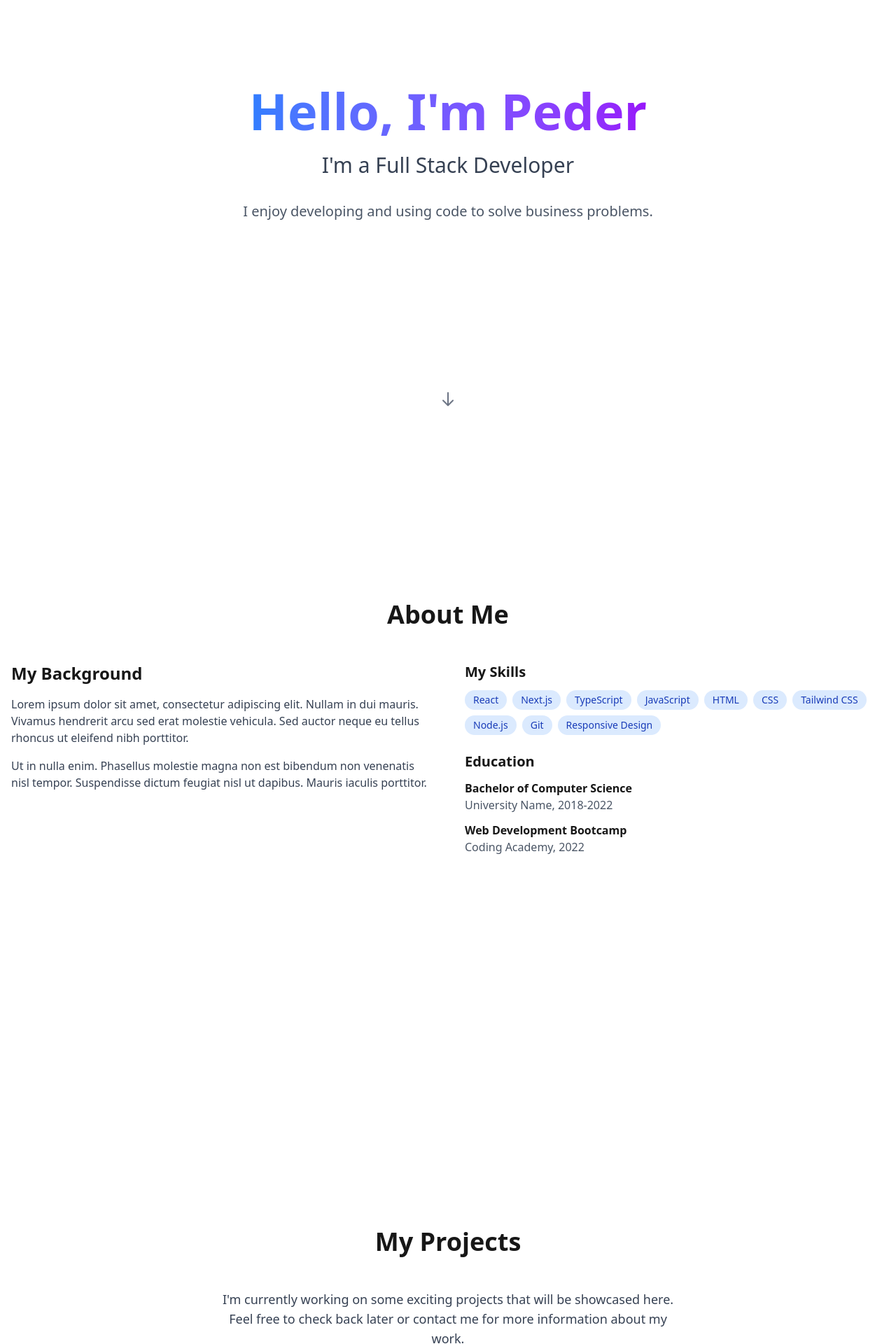
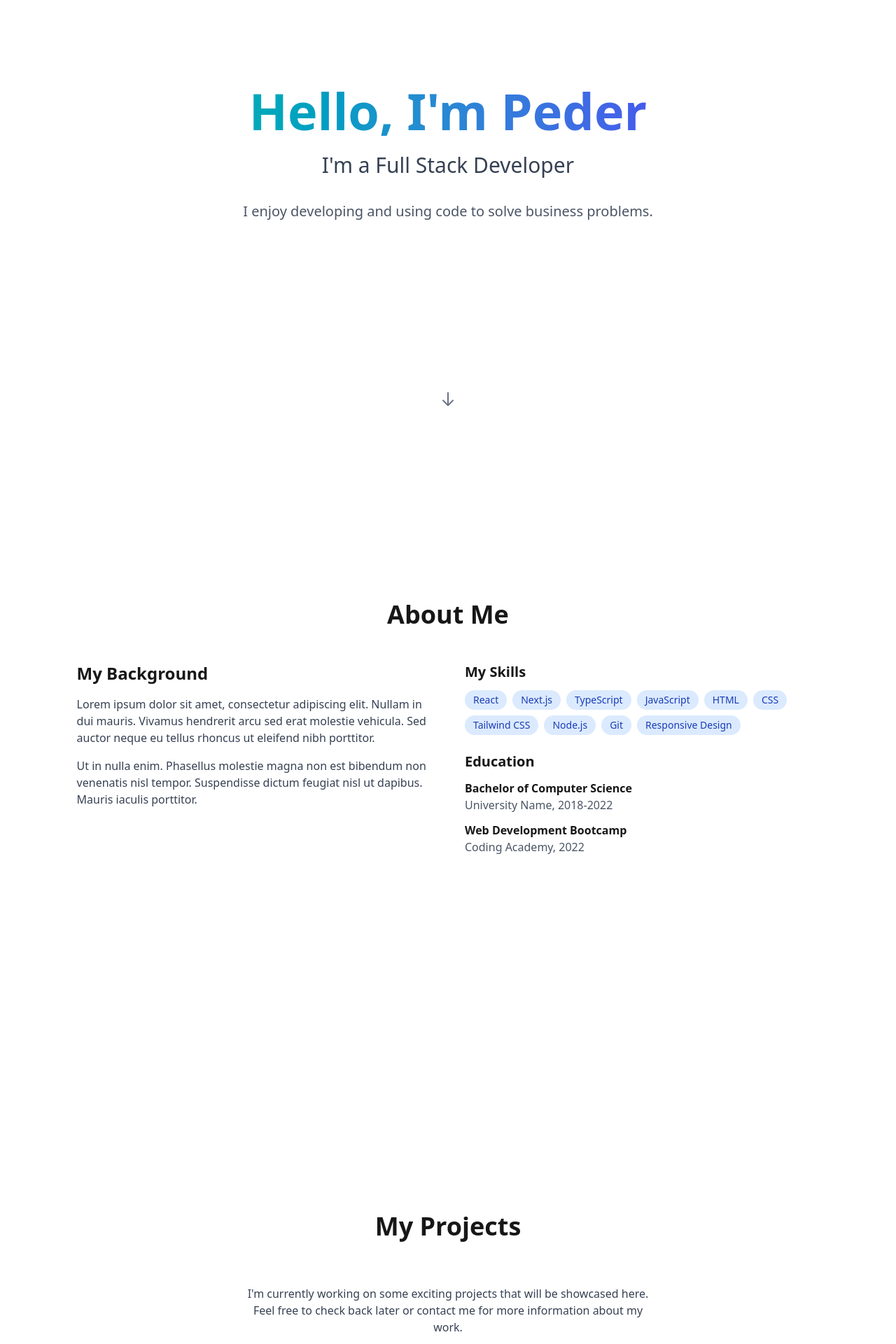
Before and after one commit to pederespen/portfolio, a Next.js app: page / in a window 1280 px wide. Shown: the part 180-2100 px from the top of the page at 70% size. Built offline with nearby package versions, Linux system fonts and the light colour scheme.

Commit message:
updated navbar, fixed section styling

```diff
--- a/src/components/AboutSection.tsx
+++ b/src/components/AboutSection.tsx
@@ -4,7 +4,7 @@ const AboutSection = () => {
       id="about"
       className="min-h-screen py-20 flex items-center scroll-mt-16 px-4"
     >
-      <div className="container mx-auto">
+      <div className="container mx-auto w-[85%]">
         <h2 className="text-4xl font-bold mb-12 text-center mt-10">About Me</h2>
 
         <div className="grid md:grid-cols-2 gap-12 items-start">
--- a/src/components/ContactSection.tsx
+++ b/src/components/ContactSection.tsx
@@ -1,8 +1,8 @@
 const ContactSection = () => {
   return (
     <section id="contact" className="py-20 flex items-center px-4 scroll-mt-16">
-      <div className="container mx-auto">
-        <h2 className="text-3xl font-bold mb-12 text-center mt-10">Contact</h2>
+      <div className="container mx-auto w-[85%]">
+        <h2 className="text-4xl font-bold mb-12 text-center mt-10">Contact</h2>
 
         <div className="max-w-2xl mx-auto">
           <form className="space-y-6">
--- a/src/components/HeroSection.tsx
+++ b/src/components/HeroSection.tsx
@@ -5,8 +5,8 @@ const HeroSection = () => {
       className="min-h-screen w-full flex flex-col justify-center items-center relative"
     >
       {/* Content */}
-      <div className="z-10 text-center px-4 max-w-4xl mx-auto">
-        <h1 className="text-7xl font-bold mb-6 bg-clip-text text-transparent bg-gradient-to-r from-blue-500 to-purple-600">
+      <div className="z-10 text-center px-4 max-w-4xl mx-auto w-[85%]">
+        <h1 className="text-7xl font-bold mb-6 bg-clip-text text-transparent bg-gradient-to-r from-teal-500 to-indigo-600">
           Hello, I&apos;m Peder
         </h1>
         <p className="text-3xl text-gray-700 mb-8">
--- a/src/components/Navbar.tsx
+++ b/src/components/Navbar.tsx
@@ -35,12 +35,12 @@ const Navbar = () => {
         visible ? "translate-y-0 opacity-100" : "-translate-y-full opacity-0"
       }`}
     >
-      <div className="container mx-auto flex justify-start items-center px-4">
+      <div className="container mx-auto flex justify-between items-center px-4 w-[85%]">
         <ul className="flex space-x-10">
           <li>
             <Link
               href="#hero"
-              className="hover:text-blue-500 transition-colors"
+              className="text-gray-600 hover:text-blue-500 transition-colors"
             >
               Home
             </Link>
@@ -48,7 +48,7 @@ const Navbar = () => {
           <li>
             <Link
               href="#about"
-              className="hover:text-blue-500 transition-colors"
+              className="text-gray-600 hover:text-blue-500 transition-colors"
             >
               About
             </Link>
@@ -56,7 +56,7 @@ const Navbar = () => {
           <li>
             <Link
               href="#projects"
-              className="hover:text-blue-500 transition-colors"
+              className="text-gray-600 hover:text-blue-500 transition-colors"
             >
               Projects
             </Link>
@@ -64,12 +64,47 @@ const Navbar = () => {
           <li>
             <Link
               href="#contact"
-              className="hover:text-blue-500 transition-colors"
+              className="text-gray-600 hover:text-blue-500 transition-colors"
             >
               Contact
             </Link>
           </li>
         </ul>
+
+        <div className="flex items-center space-x-4">
+          <a
+            href="https://github.com/yourusername"
+            target="_blank"
+            rel="noopener noreferrer"
+            className="text-gray-600 hover:text-blue-500 transition-colors"
+            aria-label="GitHub"
+          >
+            <svg
+              xmlns="http://www.w3.org/2000/svg"
+              className="h-6 w-6"
+              fill="currentColor"
+              viewBox="0 0 24 24"
+            >
+              <path d="M12 0c-6.626 0-12 5.373-12 12 0 5.302 3.438 9.8 8.207 11.387.599.111.793-.261.793-.577v-2.234c-3.338.726-4.033-1.416-4.033-1.416-.546-1.387-1.333-1.756-1.333-1.756-1.089-.745.083-.729.083-.729 1.205.084 1.839 1.237 1.839 1.237 1.07 1.834 2.807 1.304 3.492.997.107-.775.418-1.305.762-1.604-2.665-.305-5.467-1.334-5.467-5.931 0-1.311.469-2.381 1.236-3.221-.124-.303-.535-1.524.117-3.176 0 0 1.008-.322 3.301 1.23.957-.266 1.983-.399 3.003-.404 1.02.005 2.047.138 3.006.404 2.291-1.552 3.297-1.23 3.297-1.23.653 1.653.242 2.874.118 3.176.77.84 1.235 1.911 1.235 3.221 0 4.609-2.807 5.624-5.479 5.921.43.372.823 1.102.823 2.222v3.293c0 .319.192.694.801.576 4.765-1.589 8.199-6.086 8.199-11.386 0-6.627-5.373-12-12-12z" />
+            </svg>
+          </a>
+          <a
+            href="https://linkedin.com/in/yourusername"
+            target="_blank"
+            rel="noopener noreferrer"
+            className="text-gray-600 hover:text-blue-500 transition-colors"
+            aria-label="LinkedIn"
+          >
+            <svg
+              xmlns="http://www.w3.org/2000/svg"
+              className="h-6 w-6"
+              fill="currentColor"
+              viewBox="0 0 24 24"
+            >
+              <path d="M19 0h-14c-2.761 0-5 2.239-5 5v14c0 2.761 2.239 5 5 5h14c2.762 0 5-2.239 5-5v-14c0-2.761-2.238-5-5-5zm-11 19h-3v-11h3v11zm-1.5-12.268c-.966 0-1.75-.79-1.75-1.764s.784-1.764 1.75-1.764 1.75.79 1.75 1.764-.783 1.764-1.75 1.764zm13.5 12.268h-3v-5.604c0-3.368-4-3.113-4 0v5.604h-3v-11h3v1.765c1.396-2.586 7-2.777 7 2.476v6.759z" />
+            </svg>
+          </a>
+        </div>
       </div>
     </nav>
   );
--- a/src/components/ProjectsSection.tsx
+++ b/src/components/ProjectsSection.tsx
@@ -4,17 +4,17 @@ const ProjectsSection = () => {
       id="projects"
       className="min-h-screen py-20 flex items-center scroll-mt-16 px-4"
     >
-      <div className="container mx-auto">
-        <h2 className="text-4xl font-bold mb-12 text-center mt-10">
-          My Projects
-        </h2>
+      <div className="container mx-auto w-[85%]">
+        <div className="flex flex-col items-center">
+          <h2 className="text-4xl font-bold mb-10 text-center">My Projects</h2>
 
-        <div className="max-w-2xl mx-auto text-center">
-          <p className="text-lg text-gray-700">
-            I&apos;m currently working on some exciting projects that will be
-            showcased here. Feel free to check back later or contact me for more
-            information about my work.
-          </p>
+          <div className="max-w-xl mx-auto text-center mt-6">
+            <p className="text-md text-gray-700">
+              I&apos;m currently working on some exciting projects that will be
+              showcased here. Feel free to check back later or contact me for
+              more information about my work.
+            </p>
+          </div>
         </div>
       </div>
     </section>
```
